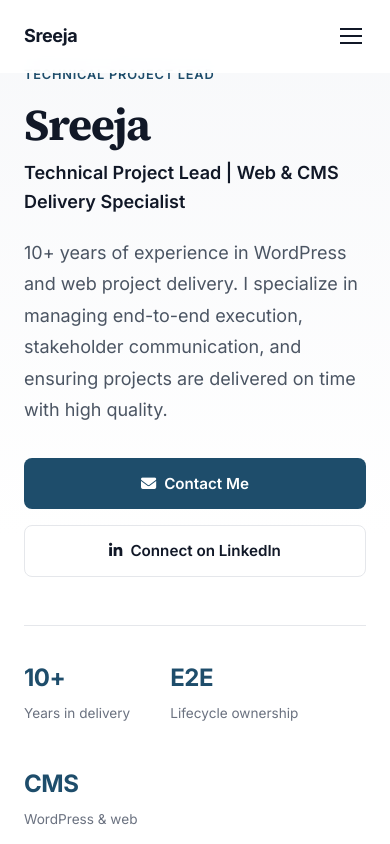
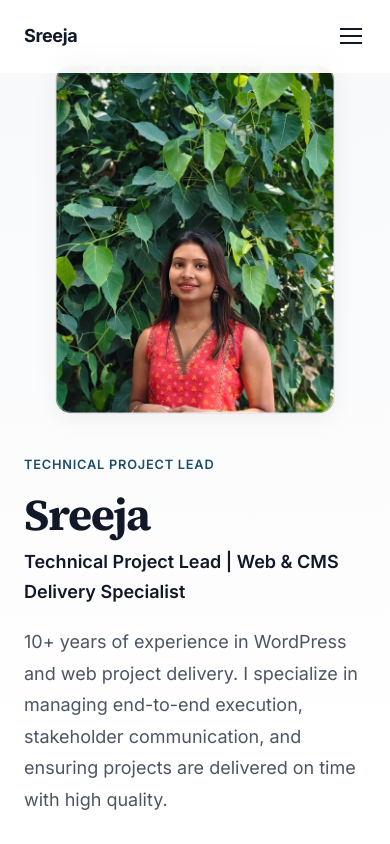
Before and after one commit to sreejavijayan17/sreejavijayan17.github.io, a plain HTML site: page index.html in a window 390 px wide. Both pictures are taken after a click on the link "Sreeja". Shown: the top 844 px of the page. Drawn offline with Linux system fonts and the light colour scheme.

Commit message:
Fix layout/reveal bugs and add profile photo to hero

```diff
--- a/index.html
+++ b/index.html
@@ -6,6 +6,7 @@
     <meta name="description" content="Sreeja — Technical Project Lead specializing in WordPress and web project delivery, stakeholder management, and on-time quality delivery.">
     <title>Sreeja | Technical Project Lead — Web & CMS Delivery</title>
     <link rel="stylesheet" href="styles.css">
+    <link rel="preload" href="images/profile.png" as="image">
     <link rel="preconnect" href="https://fonts.googleapis.com">
     <link rel="preconnect" href="https://fonts.gstatic.com" crossorigin>
     <link href="https://fonts.googleapis.com/css2?family=Inter:wght@400;500;600;700&family=Source+Serif+4:opsz,wght@8..60,600;8..60,700&display=swap" rel="stylesheet">
@@ -35,9 +36,10 @@
 
     <main>
         <section id="hero" class="hero section">
-            <div class="container hero-inner">
-                <p class="eyebrow">Technical Project Lead</p>
-                <h1 class="hero-title">Sreeja</h1>
+            <div class="container hero-grid">
+                <div class="hero-content">
+                    <p class="eyebrow">Technical Project Lead</p>
+                    <h1 class="hero-title">Sreeja</h1>
                 <p class="hero-role">Technical Project Lead | Web &amp; CMS Delivery Specialist</p>
                 <p class="hero-summary">
                     10+ years of experience in WordPress and web project delivery. I specialize in managing end-to-end execution, stakeholder communication, and ensuring projects are delivered on time with high quality.
@@ -66,6 +68,19 @@
                         <span class="metric-label">WordPress &amp; web</span>
                     </li>
                 </ul>
+                </div>
+                <div class="hero-photo-wrap">
+                    <div class="hero-photo-frame">
+                        <img
+                            src="images/profile.png"
+                            alt="Sreeja — Technical Project Lead"
+                            class="hero-photo"
+                            width="400"
+                            height="500"
+                            fetchpriority="high"
+                        >
+                    </div>
+                </div>
             </div>
         </section>
 
@@ -87,7 +102,7 @@
                             I am strong in <strong>stakeholder management</strong>, cross-functional team coordination, and end-to-end delivery ownership. I take accountability for clarity, communication, and quality from kickoff through launch.
                         </p>
                     </div>
-                    <aside class="card about-aside reveal">
+                    <aside class="about-aside reveal">
                         <div class="about-highlight">
                             <i class="fa-solid fa-microphone-lines" aria-hidden="true"></i>
                             <div>
--- a/script.js
+++ b/script.js
@@ -1,5 +1,7 @@
 (function () {
     'use strict';
+
+    document.documentElement.classList.add('js');
 
     const header = document.querySelector('.site-header');
     const navToggle = document.querySelector('.nav-toggle');
@@ -13,18 +15,26 @@
         yearEl.textContent = new Date().getFullYear();
     }
 
-    // Sticky header shadow
+    function markVisibleInViewport() {
+        revealElements.forEach(function (el) {
+            if (el.classList.contains('visible')) return;
+            const rect = el.getBoundingClientRect();
+            if (rect.top < window.innerHeight * 0.92 && rect.bottom > 0) {
+                el.classList.add('visible');
+            }
+        });
+    }
+
     function onScroll() {
         if (header) {
             header.classList.toggle('scrolled', window.scrollY > 8);
         }
 
-        let current = '';
-        const offset = window.innerHeight * 0.35;
+        let current = 'hero';
+        const offset = header ? header.offsetHeight + 48 : 120;
 
         sections.forEach(function (section) {
-            const top = section.offsetTop - offset;
-            if (window.scrollY >= top) {
+            if (window.scrollY >= section.offsetTop - offset) {
                 current = section.getAttribute('id');
             }
         });
@@ -38,11 +48,10 @@
     window.addEventListener('scroll', onScroll, { passive: true });
     onScroll();
 
-    // Mobile navigation
     if (navToggle && navMenu) {
         navToggle.addEventListener('click', function () {
             const isOpen = navMenu.classList.toggle('open');
-            navToggle.setAttribute('aria-expanded', isOpen);
+            navToggle.setAttribute('aria-expanded', String(isOpen));
         });
 
         navLinks.forEach(function (link) {
@@ -53,22 +62,21 @@
         });
     }
 
-    // Smooth scroll for in-page anchors
     document.querySelectorAll('a[href^="#"]').forEach(function (anchor) {
         anchor.addEventListener('click', function (e) {
             const id = this.getAttribute('href');
-            if (id === '#') return;
+            if (!id || id === '#') return;
 
             const target = document.querySelector(id);
             if (!target) return;
 
             e.preventDefault();
-            const top = target.getBoundingClientRect().top + window.scrollY - header.offsetHeight + 1;
+            const headerOffset = header ? header.offsetHeight : 0;
+            const top = target.getBoundingClientRect().top + window.scrollY - headerOffset;
             window.scrollTo({ top: top, behavior: 'smooth' });
         });
     });
 
-    // Scroll reveal
     if ('IntersectionObserver' in window && revealElements.length) {
         const revealObserver = new IntersectionObserver(
             function (entries) {
@@ -79,12 +87,17 @@
                     }
                 });
             },
-            { threshold: 0.12, rootMargin: '0px 0px -40px 0px' }
+            { threshold: 0.08, rootMargin: '0px 0px 0px 0px' }
         );
 
         revealElements.forEach(function (el) {
-            revealObserver.observe(el);
+            if (!el.classList.contains('visible')) {
+                revealObserver.observe(el);
+            }
         });
+
+        markVisibleInViewport();
+        window.addEventListener('load', markVisibleInViewport, { once: true });
     } else {
         revealElements.forEach(function (el) {
             el.classList.add('visible');
--- a/styles.css
+++ b/styles.css
@@ -82,6 +82,7 @@ ul {
 }
 
 .nav-container {
+    position: relative;
     max-width: var(--container);
     margin: 0 auto;
     padding: 0 1.5rem;
@@ -160,6 +161,10 @@ ul {
 }
 
 /* Sections */
+section[id] {
+    scroll-margin-top: calc(var(--header-height) + 1rem);
+}
+
 .section {
     padding: 5.5rem 0;
 }
@@ -230,8 +235,49 @@ ul {
     background: linear-gradient(180deg, var(--color-bg-alt) 0%, var(--color-bg) 60%);
 }
 
-.hero-inner {
-    max-width: 720px;
+.hero-grid {
+    display: grid;
+    grid-template-columns: 1fr minmax(260px, 380px);
+    gap: 3rem;
+    align-items: center;
+}
+
+.hero-content {
+    min-width: 0;
+}
+
+.hero-photo-wrap {
+    display: flex;
+    justify-content: center;
+}
+
+.hero-photo-frame {
+    position: relative;
+    width: 100%;
+    max-width: 360px;
+    border-radius: var(--radius-lg);
+    overflow: hidden;
+    border: 1px solid var(--color-border);
+    box-shadow: var(--shadow-md);
+    background: var(--color-surface);
+}
+
+.hero-photo-frame::before {
+    content: '';
+    position: absolute;
+    inset: 0;
+    border-radius: inherit;
+    box-shadow: inset 0 0 0 1px rgba(255, 255, 255, 0.4);
+    pointer-events: none;
+    z-index: 1;
+}
+
+.hero-photo {
+    width: 100%;
+    height: auto;
+    aspect-ratio: 4 / 5;
+    object-fit: cover;
+    object-position: center top;
 }
 
 .eyebrow {
@@ -574,6 +620,10 @@ ul {
     gap: 1.25rem;
 }
 
+.highlights-grid > li {
+    min-width: 0;
+}
+
 .highlight-card {
     text-align: center;
     padding: 2rem 1.5rem;
@@ -692,20 +742,39 @@ ul {
     gap: 0.6rem;
 }
 
-/* Reveal animations */
+/* Reveal animations — visible by default; hidden only when JS is active */
 .reveal {
-    opacity: 0;
-    transform: translateY(20px);
-    transition: opacity 0.6s ease, transform 0.6s ease;
+    opacity: 1;
+    transform: none;
 }
 
-.reveal.visible {
+html.js .reveal:not(.visible) {
+    opacity: 0;
+    transform: translateY(16px);
+    transition: opacity 0.55s ease, transform 0.55s ease;
+}
+
+html.js .reveal.visible {
     opacity: 1;
     transform: translateY(0);
 }
 
 /* Responsive */
 @media (max-width: 900px) {
+    .hero-grid {
+        grid-template-columns: 1fr;
+        gap: 2.5rem;
+    }
+
+    .hero-photo-wrap {
+        order: -1;
+    }
+
+    .hero-photo-frame {
+        max-width: 280px;
+        margin: 0 auto;
+    }
+
     .about-grid,
     .case-studies-grid,
     .skills-grid,
@@ -722,12 +791,27 @@ ul {
     }
 }
 
+@media (min-width: 769px) {
+    .nav-menu {
+        display: flex !important;
+        position: static;
+        transform: none;
+        opacity: 1;
+        visibility: visible;
+        box-shadow: none;
+        border: none;
+        padding: 0;
+        background: transparent;
+    }
+}
+
 @media (max-width: 768px) {
     .nav-toggle {
         display: flex;
     }
 
     .nav-menu {
+        display: none;
         position: fixed;
         top: var(--header-height);
         left: 0;
@@ -739,16 +823,11 @@ ul {
         border-bottom: 1px solid var(--color-border);
         padding: 1rem 1.5rem 1.5rem;
         box-shadow: var(--shadow-md);
-        transform: translateY(-100%);
-        opacity: 0;
-        visibility: hidden;
-        transition: transform var(--transition), opacity var(--transition), visibility var(--transition);
+        z-index: 99;
     }
 
     .nav-menu.open {
-        transform: translateY(0);
-        opacity: 1;
-        visibility: visible;
+        display: flex;
     }
 
     .nav-menu li {
@@ -803,7 +882,8 @@ ul {
         scroll-behavior: auto;
     }
 
-    .reveal {
+    .reveal,
+    html.js .reveal:not(.visible) {
         opacity: 1;
         transform: none;
         transition: none;
```
Also changed, not shown: images/profile.png (added).
